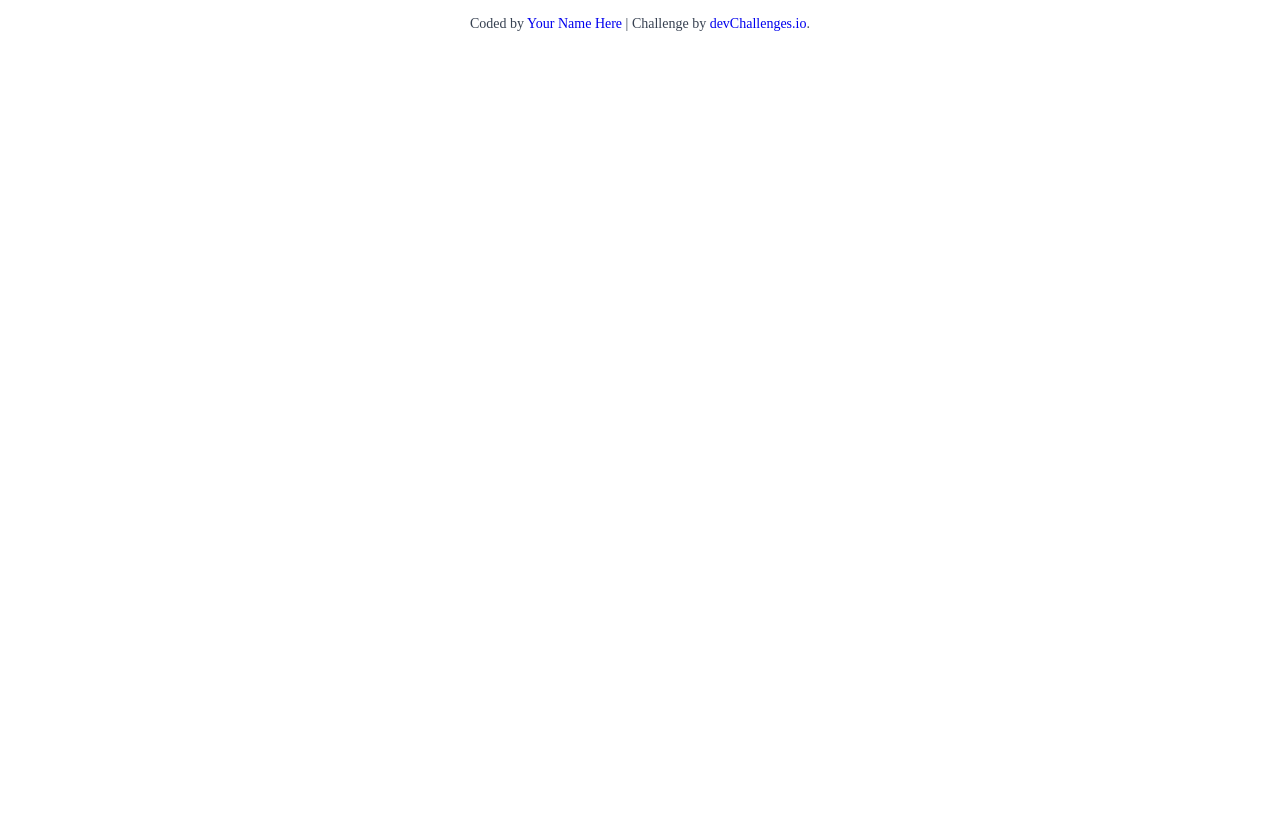
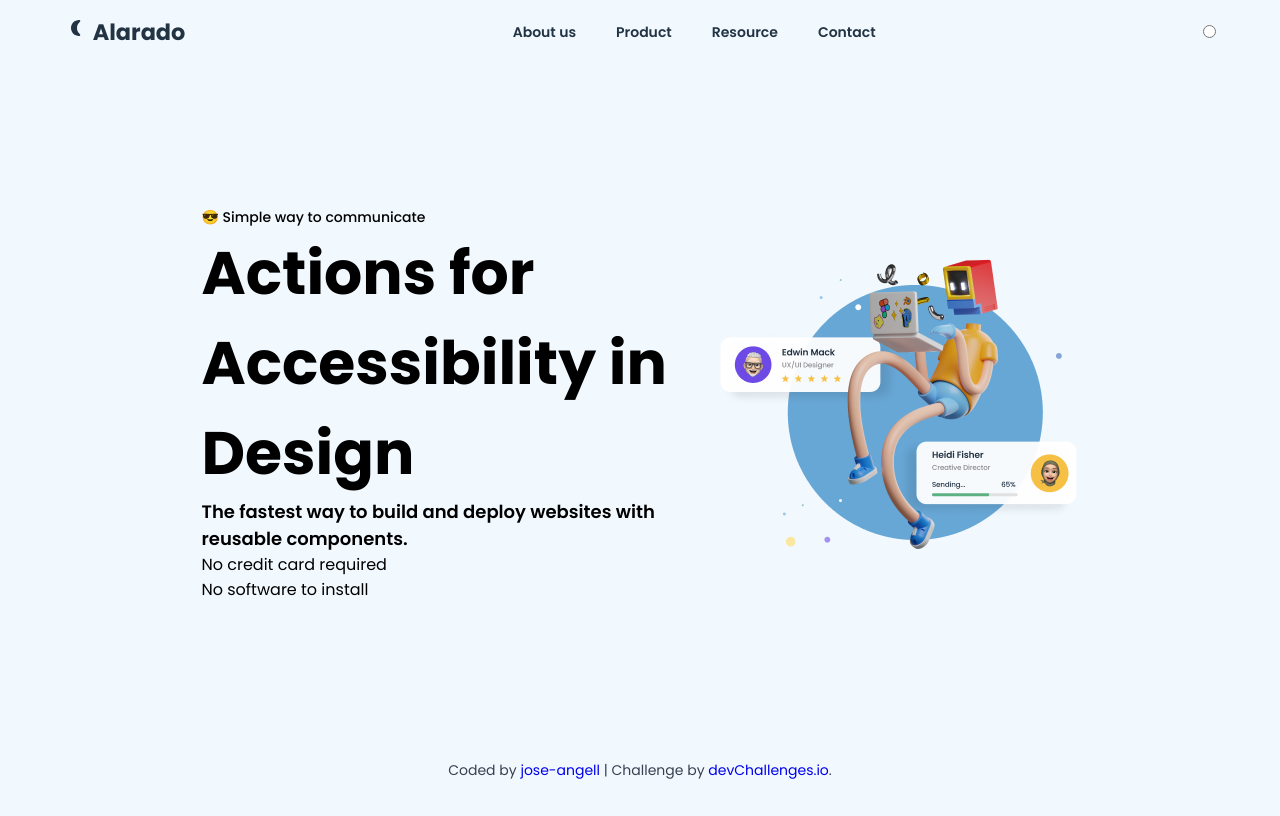
Before and after one commit to jose-angell/Simple-Homepage, a plain HTML site: page index.html in a window 1280 px wide. Drawn offline with Linux system fonts and the light colour scheme.

Commit message:
acomodo de los elementos

```diff
--- a/index.html
+++ b/index.html
@@ -14,35 +14,35 @@
     <title>Simple Homepage - Alarado | devChallenges.io</title>
 
     <link rel="stylesheet" href="style.css">
+    <link rel="preconnect" href="https://fonts.googleapis.com">
+    <link rel="preconnect" href="https://fonts.gstatic.com" crossorigin>
+    <link href="https://fonts.googleapis.com/css2?family=Inter:ital,opsz,wght@0,14..32,100..900;1,14..32,100..900&family=Outfit:wght@100..900&family=Poppins:ital,wght@0,100;0,200;0,300;0,400;0,500;0,600;0,700;0,800;0,900;1,100;1,200;1,300;1,400;1,500;1,600;1,700;1,800;1,900&display=swap" rel="stylesheet">
   </head>
   <body>
-    <!--
-    About us
-
-    Product
-
-    Resource
-
-    Contact
-
-    😎 Simple way to communicate
-
-    Actions for Accessibility in Design
-
-    The fastest way to build and deploy websites with resusable components.
-
-    Get Started
-
-    Get live demo
-
-    No credit card required
-
-    No software to install
-
-    -->
-
+    <section class="menu">
+      <div class="title-menu"><img src="resources/Moon_fill.svg"> Alarado</div>
+      <div class="list-items-menu">
+        <div class="item-menu">About us</div>
+        <div class="item-menu">Product</div>
+        <div class="item-menu">Resource</div>
+        <div class="item-menu">Contact</div>
+      </div>
+      <div class="toggle-mode"><input type="radio"></div>
+    </section>
+    <section class="info">
+      <div class="data">
+        <div class="first-text">😎 Simple way to communicate</div>
+        <div class="main-text">Actions for Accessibility in Design</div>
+        <div class="second-text">The fastest way to build and deploy websites with reusable components.</div>
+        <div>
+          <div>No credit card required</div>
+          <div>No software to install</div>
+        </div>
+      </div>
+      <div class="image"><img src="resources/hero-image-simple-homepage@2x.png" alt=""></div>
+    </section>
     <div class="author-info">
-      Coded by <a href="#">Your Name Here</a> | Challenge by
+      Coded by <a href="https://github.com/jose-angell/Simple-Homepage">jose-angell</a> | Challenge by
       <a href="https://www.devchallenges.io?ref=challenge" target="_blank"
         >devChallenges.io</a
       >.
--- a/style.css
+++ b/style.css
@@ -2,6 +2,8 @@
 margin: 0;
 padding: 0;
 box-sizing: border-box;
+background-color: #F2F9FE;
+font-family: 'Poppins', serif;
 }
 
 body {
@@ -18,3 +20,48 @@
 .author-info a {
 text-decoration: none;
 }
+
+.menu {
+    width: 100%;
+    height: 4rem;
+    display: flex;
+    justify-content: space-between;
+    align-items: center;
+    padding: 0 4rem;
+
+}
+.title-menu {
+    font-size: 1.4rem;
+    font-weight: 700;
+    color: #223344;
+}
+.list-items-menu {
+    display: flex;
+    gap: 2.5rem;
+    font-size: .875rem;
+    font-weight: 600;
+    color:#223344;
+}
+.data {
+    width: 40%;
+}
+.info {
+    width: 100%;
+    height: 85%;
+    display: flex;
+    justify-content: center;
+    align-items: center;
+}
+.first-text {
+    font-size: .875rem;
+    font-weight: 500;
+
+}
+.main-text {
+    font-size: 3.75rem;
+    font-weight: 700;
+}
+.second-text{
+    font-size: 1.125rem;
+    font-weight: 600;
+}
```
Also changed, not shown: 1 other file. Lines whose indentation alone changed are shown as unchanged.
